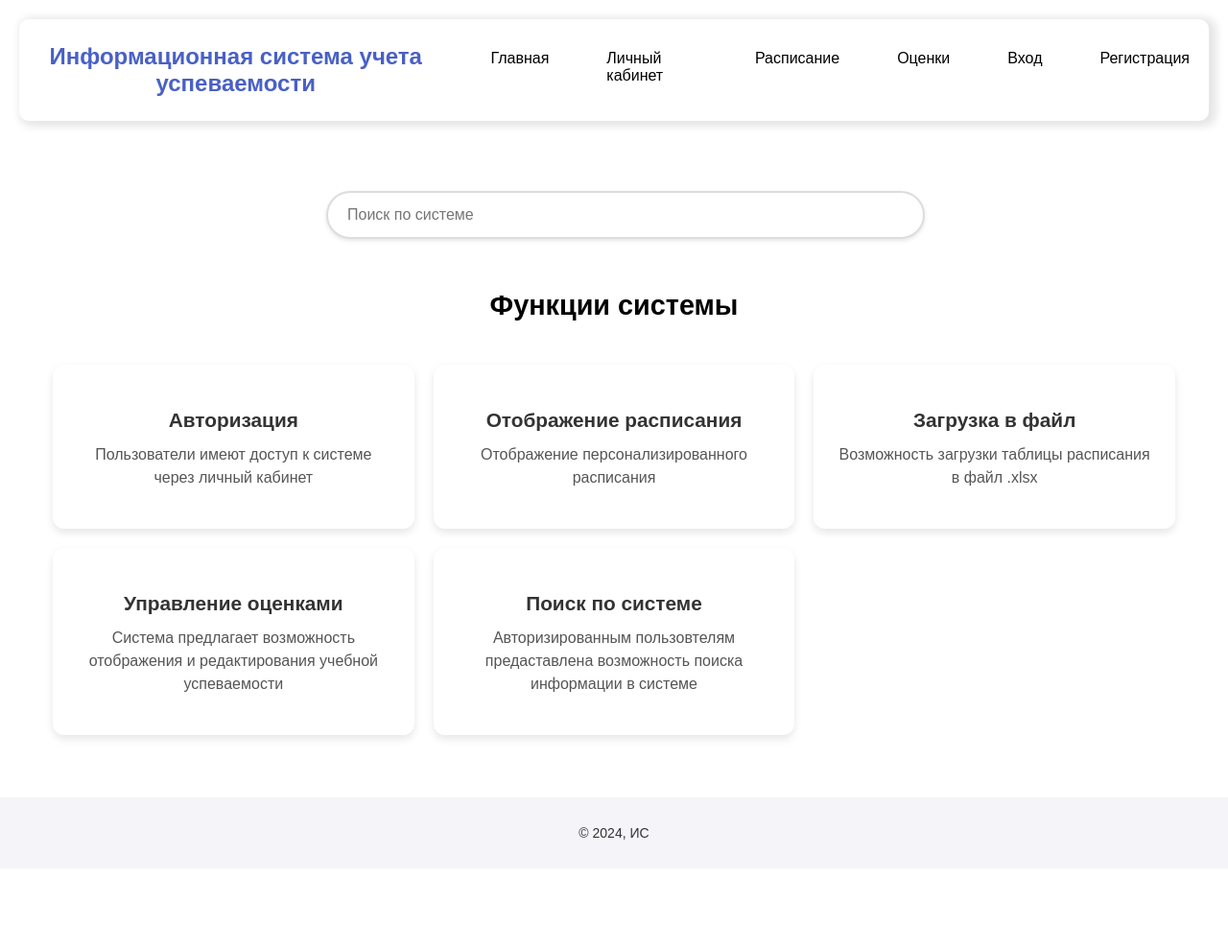
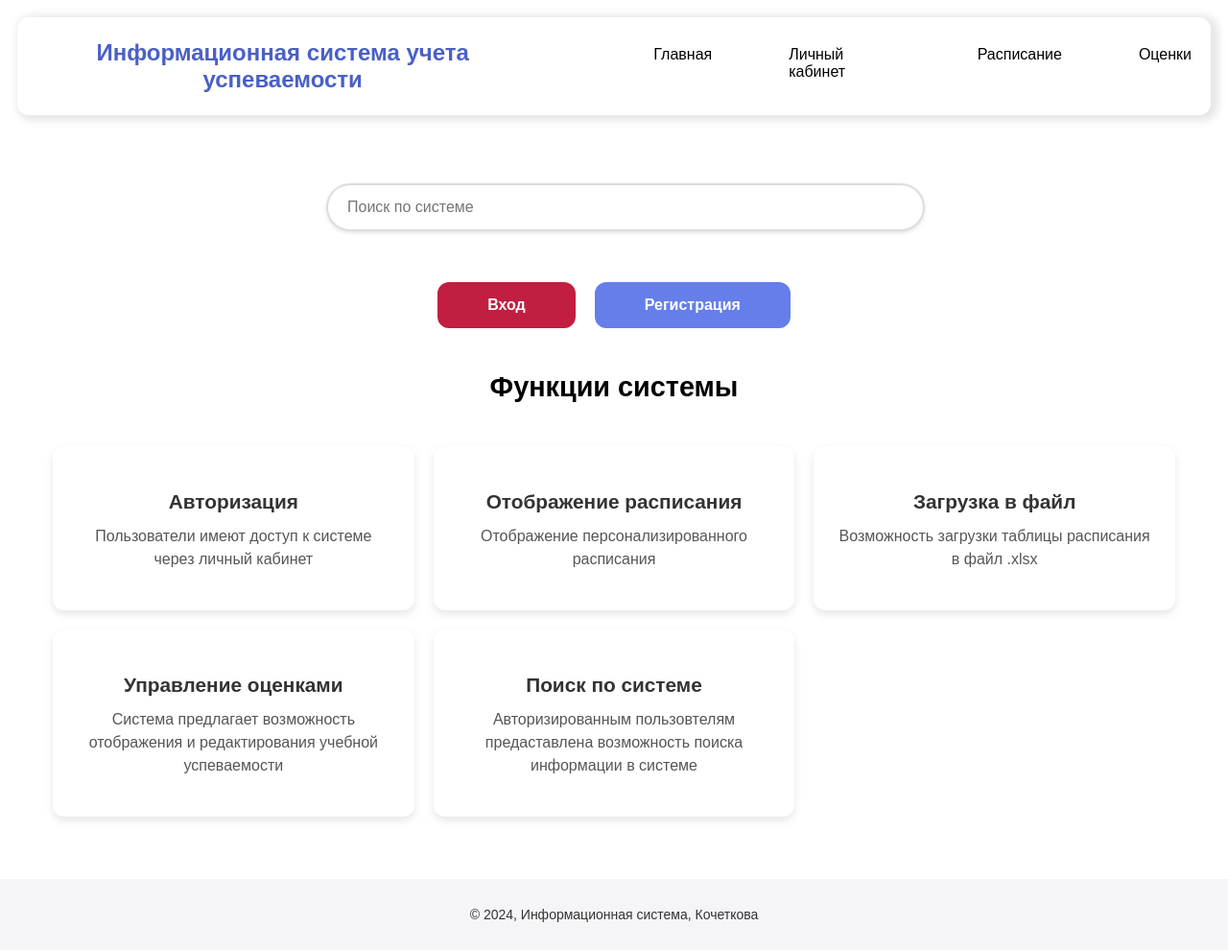
Before and after one commit to xvmwnsx/course, a Django app: page / in a window 1280 px wide. Shown: the whole page at 96% size. Before the commit the page ends 875 px from the top, so only its background shows below. Run offline with Django 5.2, Linux system fonts and the light colour scheme.

Commit message:
Изменение стилей страниц оценок и расписания. Добавление кнопок входа и регистрации взамен ссылкам на панели навигации

```diff
--- a/student_infobase/schedule/static/css/base_s.css
+++ b/student_infobase/schedule/static/css/base_s.css
@@ -5,6 +5,7 @@ body {
   display: flex;
   flex-direction: column;
   min-height: 100vh;
+  font-size: 16px;
 }
 
 .header {
@@ -20,9 +21,9 @@ body {
   justify-content: center;
   background: #ffffff;
   box-shadow: 4px 2px 8px 4px rgba(0, 0, 0, 0.1);
-  padding: 20px 0;
-  margin: 20px;
-  border-radius: 10px;
+  padding: 18px 0px;
+  margin: 18px;
+  border-radius: 12px;
 }
 
 .nav a {
@@ -31,8 +32,7 @@ body {
   font-size: 16px;
   border-radius: 5px;
   background: none;
-  margin-left: 20px;
-
+  margin-left: 40px;
   padding: 12px 20px;
   transition: background 0.3s, color 0.3s;
 }
@@ -47,7 +47,10 @@ body {
 
 h1 {
   text-align: center;
-  margin: 5px;
+  margin-right: 55px;
+  margin-left: 5px;
+  margin-top: 5px;
+  margin-bottom: 5px;
   color: #4960c6;
 }
 main {
--- a/student_infobase/schedule/static/css/home.css
+++ b/student_infobase/schedule/static/css/home.css
@@ -1,3 +1,45 @@
+.login_btn {
+    margin: 20px;
+    padding-bottom: 25px;
+    display: flex;
+    justify-content: center; /* Центрирование по горизонтали */
+    align-items: center;
+    gap: 20px; /* Расстояние между ссылками */
+    font-family: Arial, sans-serif; /* Шрифт */
+}
+
+.login_btn a {
+    text-decoration: none; /* Убираем подчеркивание */
+    padding: 13px 50px; /* Внутренние отступы */
+    border-radius: 12px; /* Закругленные углы */
+    font-weight: bold; /* Жирный текст */
+    transition: background-color 0.3s, color 0.3s; /* Плавные переходы */
+}
+
+/* Стиль для ссылки "Вход" */
+.login_btn a:first-child {
+    background-color: #C21E41; /* Красный фон */
+    color: white; /* Белый текст */
+    border: 2px solid #C21E41; /* Красная рамка */
+}
+
+.login_btn a:first-child:hover {
+    background-color: white; /* Белый фон при наведении */
+    color: #C21E41; /* Красный текст при наведении */
+}
+
+/* Стиль для ссылки "Регистрация" */
+.login_btn a:last-child {
+    background-color: #667EEA; /* Синий фон */
+    color: white; /* Белый текст */
+    border: 2px solid #667EEA; /* Синяя рамка */
+}
+
+.login_btn a:last-child:hover {
+    background-color: white; /* Белый фон при наведении */
+    color: #667EEA; /* Синий текст при наведении */
+}
+
 .search {
     display: flex;
     justify-content: center;
--- a/student_infobase/schedule/templates/base.html
+++ b/student_infobase/schedule/templates/base.html
@@ -14,8 +14,6 @@
             <a href="{% url 'office' %}">Личный кабинет</a>
             <a href="{% url 'schedule_list' %}">Расписание</a>
             <a href="{% url 'grade' %}">Оценки</a>
-            <a href="{% url 'login' %}">Вход</a>
-            <a href="{% url 'register' %}">Регистрация</a>
         </nav>
     </header>
     <main>
@@ -24,7 +22,7 @@
         {% endblock %}
     </main>
     <footer>
-        <p>© 2024, ИС</p>
+        <p>© 2024, Информационная система, Кочеткова</p>
     </footer>
 </body>
 </html>
--- a/student_infobase/schedule/templates/schedule/home.html
+++ b/student_infobase/schedule/templates/schedule/home.html
@@ -9,6 +9,11 @@
     <form class="search_form" id="search_form" action="{% url 'schedule_search' %}" method="get">
         <input type="text" id="search_input" name="q" placeholder="Поиск по системе">
     </form>
+</div>
+
+<div class="login_btn">
+    <a href="{% url 'login' %}">Вход</a>
+    <a href="{% url 'register' %}">Регистрация</a>
 </div>
 
 <h2>Функции системы</h2>
```
Also changed, not shown: student_infobase/schedule/static/css/grades.css (+38 -19 lines), student_infobase/schedule/static/css/schedule_list.css (+9 -4 lines).
